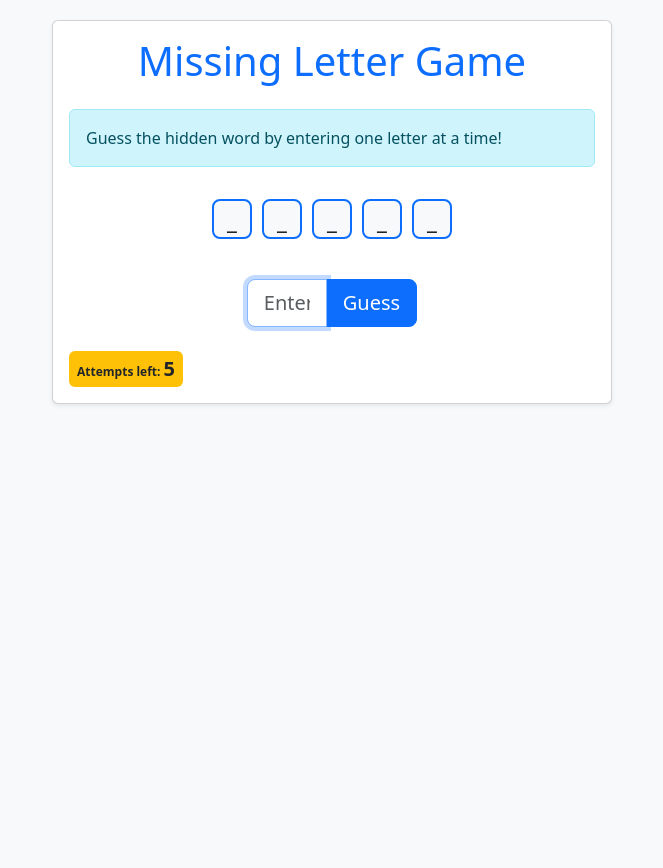
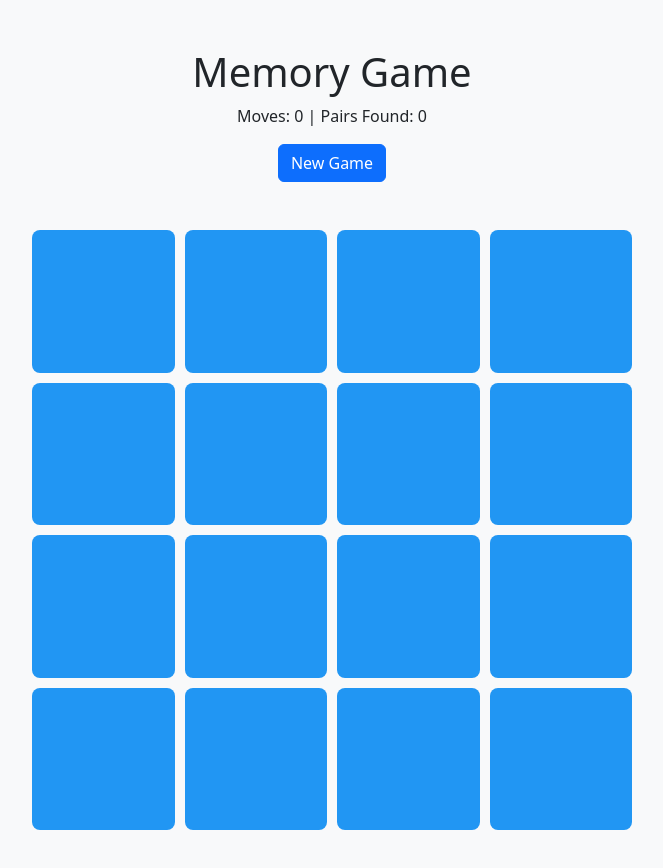
Before and after one commit to samirsawarkar/guesstheword, a plain HTML site: page index.html in a window 1280 px wide. Shown: the whole page, without its empty margins (308-971 px from the left). Before the commit the page ends 800 px from the top, so only its background shows below. Drawn offline with nearby package versions, Linux system fonts and the light colour scheme.

Commit message:
Update index.html

```diff
--- a/index.html
+++ b/index.html
@@ -3,133 +3,132 @@
 <head>
     <meta charset="UTF-8">
     <meta name="viewport" content="width=device-width, initial-scale=1.0">
-    <title>Missing Letter Game</title>
+    <title>Memory Game</title>
     <link href="https://cdnjs.cloudflare.com/ajax/libs/bootstrap/5.3.2/css/bootstrap.min.css" rel="stylesheet">
     <style>
-        .hidden-letter {
-            display: inline-block;
-            width: 40px;
-            height: 40px;
-            text-align: center;
-            line-height: 38px;
-            margin: 0 5px;
-            border: 2px solid #0d6efd;
-            border-radius: 8px;
-            font-size: 24px;
-            font-weight: bold;
-            background-color: #f8f9fa;
-        }
-        .game-container {
+        .card-grid {
+            display: grid;
+            grid-template-columns: repeat(4, 1fr);
+            gap: 10px;
             max-width: 600px;
             margin: 0 auto;
-            padding: 20px;
+        }
+        .memory-card {
+            aspect-ratio: 1;
+            background-color: #2196F3;
+            border-radius: 8px;
+            cursor: pointer;
+            display: flex;
+            align-items: center;
+            justify-content: center;
+            font-size: 2rem;
+            transition: transform 0.3s;
+        }
+        .memory-card.flipped {
+            transform: rotateY(180deg);
+            background-color: white;
+            border: 2px solid #2196F3;
+        }
+        .memory-card.matched {
+            background-color: #4CAF50;
+            cursor: default;
         }
     </style>
 </head>
 <body class="bg-light">
-    <div class="game-container">
-        <div class="card shadow-sm">
-            <div class="card-body">
-                <h1 class="text-center mb-4 text-primary">Missing Letter Game</h1>
-
-                <div class="alert alert-info" role="alert">
-                    <i class="bi bi-info-circle"></i> Guess the hidden word by entering one letter at a time!
-                </div>
-
-                <div id="word-container" class="text-center mb-4 p-3 bg-white rounded"></div>
-
-                <div class="row justify-content-center mb-4">
-                    <div class="col-auto">
-                        <div class="input-group">
-                            <input type="text" id="guess" class="form-control form-control-lg" maxlength="1"
-                                   placeholder="Enter a letter" autofocus style="width: 80px;">
-                            <button class="btn btn-primary btn-lg" onclick="makeGuess()">
-                                Guess
-                            </button>
-                        </div>
-                    </div>
-                </div>
-
-                <div id="message" class="alert alert-success text-center mb-3" style="display: none;"></div>
-
-                <div class="d-flex justify-content-between align-items-center">
-                    <div class="attempts-left badge bg-warning text-dark p-2">
-                        Attempts left: <span id="attempts-left" class="fs-5">5</span>
-                    </div>
-                    <div id="invalid-feedback" class="text-danger"></div>
-                </div>
-            </div>
+    <div class="container py-5">
+        <div class="text-center mb-4">
+            <h1>Memory Game</h1>
+            <p class="mb-3">Moves: <span id="moves">0</span> | Pairs Found: <span id="pairs">0</span></p>
+            <button id="restart" class="btn btn-primary mb-4">New Game</button>
         </div>
+        <div class="card-grid" id="game-board"></div>
     </div>
 
-    <script src="https://cdnjs.cloudflare.com/ajax/libs/bootstrap/5.3.2/js/bootstrap.bundle.min.js"></script>
     <script>
-        const words = ["apple", "banana", "grape", "orange", "peach"];
-        let word = words[Math.floor(Math.random() * words.length)];
-        let revealedWord = word.split('').map(letter => '_');
-        let attempts = 5;
-        let guessedLetters = [];
+        const emojis = ['🐶', '🐱', '🐰', '🦊', '🐻', '🐼', '🐨', '🐯'];
+        let cards = [...emojis, ...emojis];
+        let flippedCards = [];
+        let moves = 0;
+        let pairs = 0;
+        let canFlip = true;
 
-        function updateWordDisplay() {
-            const wordContainer = document.getElementById('word-container');
-            wordContainer.innerHTML = '';
-            revealedWord.forEach(letter => {
-                const letterDiv = document.createElement('div');
-                letterDiv.className = 'hidden-letter';
-                letterDiv.textContent = letter;
-                wordContainer.appendChild(letterDiv);
+        function shuffle(array) {
+            for (let i = array.length - 1; i > 0; i--) {
+                const j = Math.floor(Math.random() * (i + 1));
+                [array[i], array[j]] = [array[j], array[i]];
+            }
+            return array;
+        }
+
+        function createBoard() {
+            const gameBoard = document.getElementById('game-board');
+            gameBoard.innerHTML = '';
+            shuffle(cards);
+
+            cards.forEach((emoji, index) => {
+                const card = document.createElement('div');
+                card.className = 'memory-card';
+                card.dataset.value = emoji;
+                card.dataset.index = index;
+                card.onclick = () => flipCard(card);
+                gameBoard.appendChild(card);
             });
         }
 
-        function makeGuess() {
-            const guess = document.getElementById('guess').value.toLowerCase();
-            const invalidFeedback = document.getElementById('invalid-feedback');
-            const messageElement = document.getElementById('message');
-
-            messageElement.style.display = 'none';
-            invalidFeedback.textContent = '';
-
-            if (guess.length !== 1 || !/[a-z]/.test(guess)) {
-                invalidFeedback.textContent = "Please enter a valid letter (a-z).";
+        function flipCard(card) {
+            if (!canFlip || card.classList.contains('flipped') || card.classList.contains('matched')) {
                 return;
             }
 
-            if (guessedLetters.includes(guess)) {
-                invalidFeedback.textContent = "You've already guessed this letter!";
-                return;
-            }
+            card.classList.add('flipped');
+            card.textContent = card.dataset.value;
+            flippedCards.push(card);
 
-            guessedLetters.push(guess);
+            if (flippedCards.length === 2) {
+                moves++;
+                document.getElementById('moves').textContent = moves;
+                canFlip = false;
 
-            let correctGuess = false;
-            for (let i = 0; i < word.length; i++) {
-                if (word[i] === guess && revealedWord[i] === '_') {
-                    revealedWord[i] = guess;
-                    correctGuess = true;
+                if (flippedCards[0].dataset.value === flippedCards[1].dataset.value) {
+                    flippedCards.forEach(card => {
+                        card.classList.add('matched');
+                        card.classList.remove('flipped');
+                    });
+                    pairs++;
+                    document.getElementById('pairs').textContent = pairs;
+                    flippedCards = [];
+                    canFlip = true;
+
+                    if (pairs === emojis.length) {
+                        setTimeout(() => {
+                            alert(`Congratulations! You won in ${moves} moves!`);
+                        }, 500);
+                    }
+                } else {
+                    setTimeout(() => {
+                        flippedCards.forEach(card => {
+                            card.classList.remove('flipped');
+                            card.textContent = '';
+                        });
+                        flippedCards = [];
+                        canFlip = true;
+                    }, 1000);
                 }
-            }
-
-            if (!correctGuess) {
-                attempts--;
-            }
-
-            updateWordDisplay();
-            document.getElementById('guess').value = '';
-            document.getElementById('guess').focus();
-            document.getElementById('attempts-left').textContent = attempts;
-
-            if (revealedWord.join('') === word) {
-                messageElement.textContent = "Congratulations! You've guessed the word!";
-                messageElement.className = 'alert alert-success text-center mb-3';
-                messageElement.style.display = 'block';
-            } else if (attempts === 0) {
-                messageElement.textContent = "Game over! The word was: " + word;
-                messageElement.className = 'alert alert-danger text-center mb-3';
-                messageElement.style.display = 'block';
             }
         }
 
-        updateWordDisplay();
+        function restartGame() {
+            moves = 0;
+            pairs = 0;
+            flippedCards = [];
+            document.getElementById('moves').textContent = '0';
+            document.getElementById('pairs').textContent = '0';
+            createBoard();
+        }
+
+        document.getElementById('restart').onclick = restartGame;
+        createBoard();
     </script>
 </body>
 </html>
```
